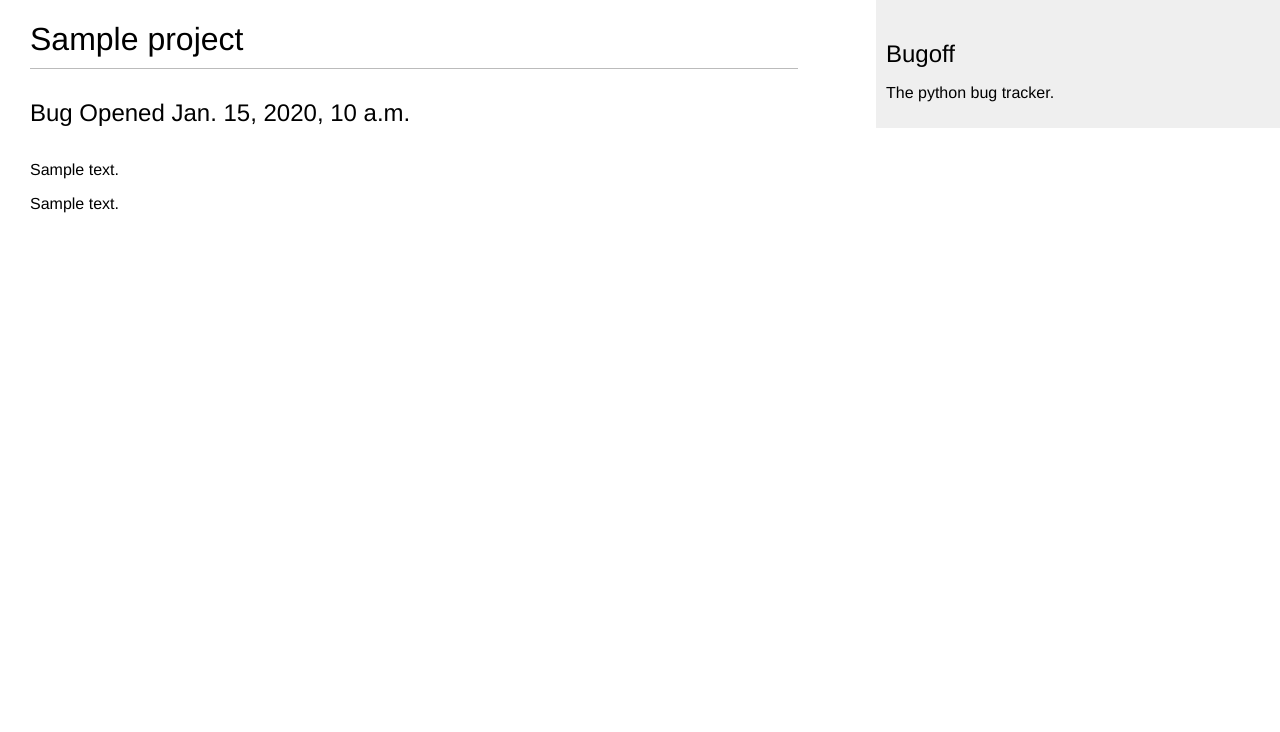
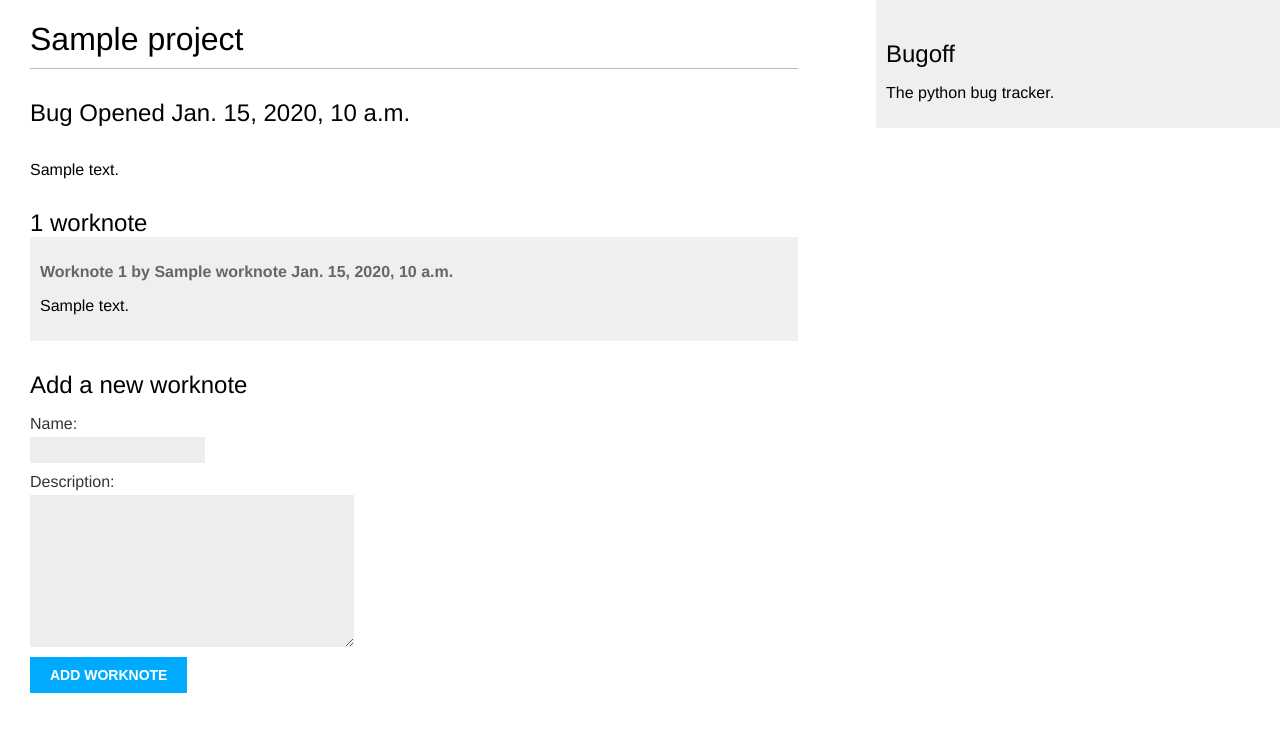
Before and after one commit to ignaoya/bugoff, a Django app: page /tracker/bugs/1/ in a window 1280 px wide. Shown: the top 732 px of the page. Run offline with Django 3.2, Linux system fonts and the light colour scheme; tables that the repository leaves empty hold one stand-in row (values such as "Sample post").

Commit message:
Added functionality for users to add worknotes to bugs through the website GUI

```diff
--- a/tracker/admin.py
+++ b/tracker/admin.py
@@ -14,4 +14,5 @@ class BugAdmin(admin.ModelAdmin):
 
 @admin.register(Worknote)
 class WorknoteAdmin(admin.ModelAdmin):
-    list_display = ('bug', 'date')
+    list_display = ('name', 'bug', 'date')
+    search_fields = ('name', 'description')
--- /dev/null
+++ b/tracker/forms.py
@@ -0,0 +1,7 @@
+from django import forms
+from .models import Worknote
+
+class WorknoteForm(forms.ModelForm):
+    class Meta:
+        model = Worknote
+        fields = ('name', 'description')
--- a/tracker/models.py
+++ b/tracker/models.py
@@ -39,6 +39,7 @@ class Bug(models.Model):
 
 class Worknote(models.Model):
     bug = models.ForeignKey(Bug, on_delete=models.CASCADE)
+    name = models.CharField(max_length=80)
     description = models.TextField()
     date = models.DateTimeField('date', default=datetime.now, blank=True)
 
@@ -46,4 +47,4 @@ class Worknote(models.Model):
         ordering = ('-date',)
 
     def __str__(self):
-        return self.description
+        return f'Worknote by {self.name} on {self.bug}'
--- a/tracker/templates/tracker/bug/detail.html
+++ b/tracker/templates/tracker/bug/detail.html
@@ -9,8 +9,30 @@
 	</h2>
 	<br>
 	<p>{{ bug.description }}</p>
+
+	{% with bug.worknote_set.all.count as total_worknotes %}
+		<h2>
+			{{ total_worknotes }} worknote{{ total_worknotes|pluralize }}
+		</h2>
+	{% endwith %}
 	{% for worknote in bug.worknote_set.all %}
-	<p>{{ worknote.description }}</p>
-	<br>
+		<div class="comment">
+			<p class="info">
+				Worknote {{ forloop.counter }} by {{ worknote.name }}
+				{{ worknote.date }}
+			</p>
+			{{ worknote.description|linebreaks }}
+		</div>
+	{% empty %}
+		<p>There are no worknotes yet.</p>
 	{% endfor %}
+	{% if new_worknote %}
+		<h2>Your worknote has been added.</h2>
+	{% endif %}
+	<h2>Add a new worknote</h2>
+	<form method="post">
+		{{ worknote_form.as_p }}
+		{% csrf_token %}
+		<p><input type="submit" value="Add worknote"></p>
+	</form>
 {% endblock %}
--- a/tracker/views.py
+++ b/tracker/views.py
@@ -2,6 +2,7 @@ from django.shortcuts import render, get_object_or_404
 from django.http import HttpResponse
 from django.core.paginator import Paginator, EmptyPage, PageNotAnInteger
 from .models import Project, Bug, Worknote
+from .forms import WorknoteForm
 
 
 def index(request):
@@ -27,4 +28,25 @@ def project_detail(request, name):
 
 def bug_detail(request, id):
     bug = get_object_or_404(Bug, id=id)
-    return render(request, 'tracker/bug/detail.html', {'bug': bug})
+
+    # List of worknotes for this bug
+    worknotes = bug.worknote_set.all()
+    new_worknote = None
+
+    if request.method == 'POST':
+        # A worknote was posted
+        worknote_form = WorknoteForm(data = request.POST)
+        if worknote_form.is_valid():
+            # Create Worknote object but don't save to database yet
+            new_worknote = worknote_form.save(commit = False)
+            # Assign the currentpost to the comment
+            new_worknote.bug = bug
+            # Save the worknote to database
+            new_worknote.save()
+    else:
+        worknote_form = WorknoteForm()
+    return render(request, 'tracker/bug/detail.html',
+                  {'bug': bug,
+                   'worknotes': worknotes,
+                   'new_worknote': new_worknote,
+                   'worknote_form': worknote_form})
```
